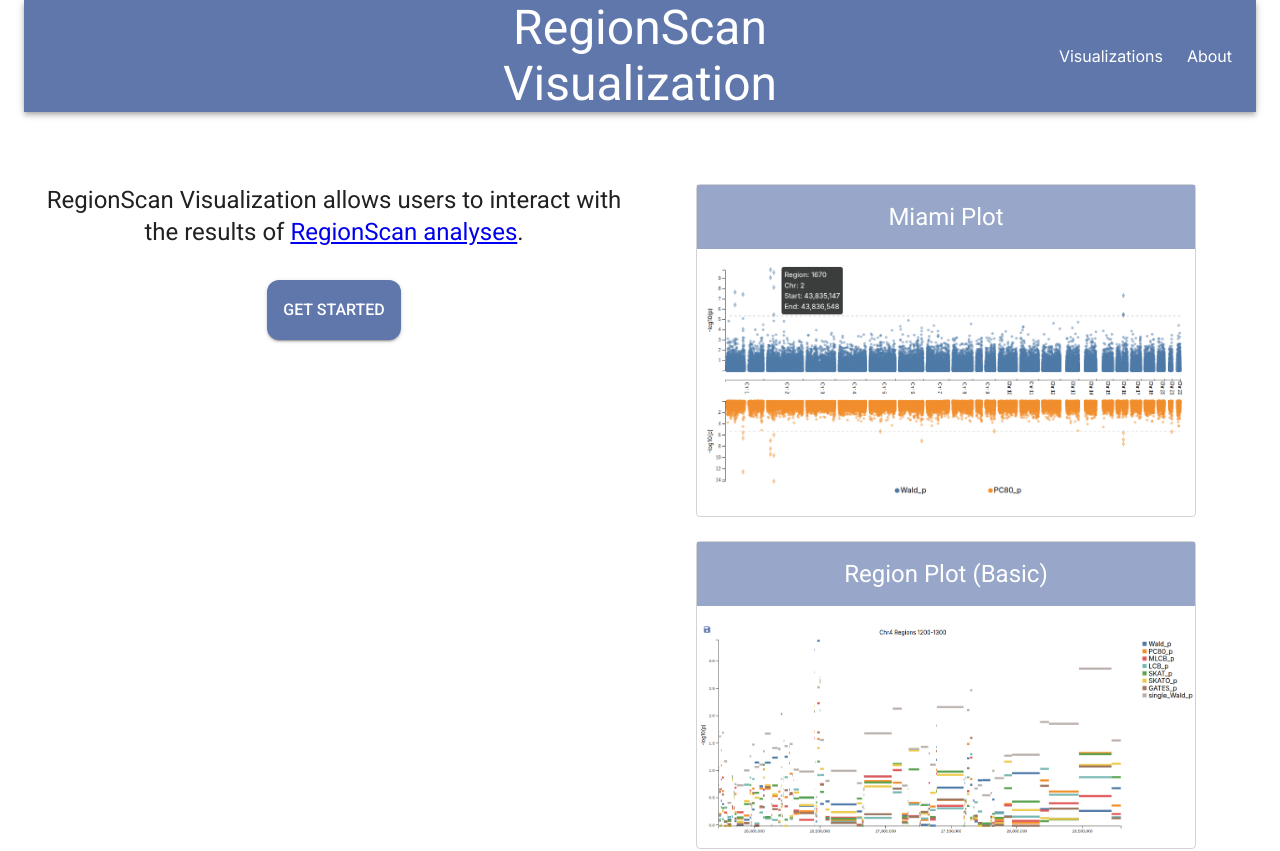
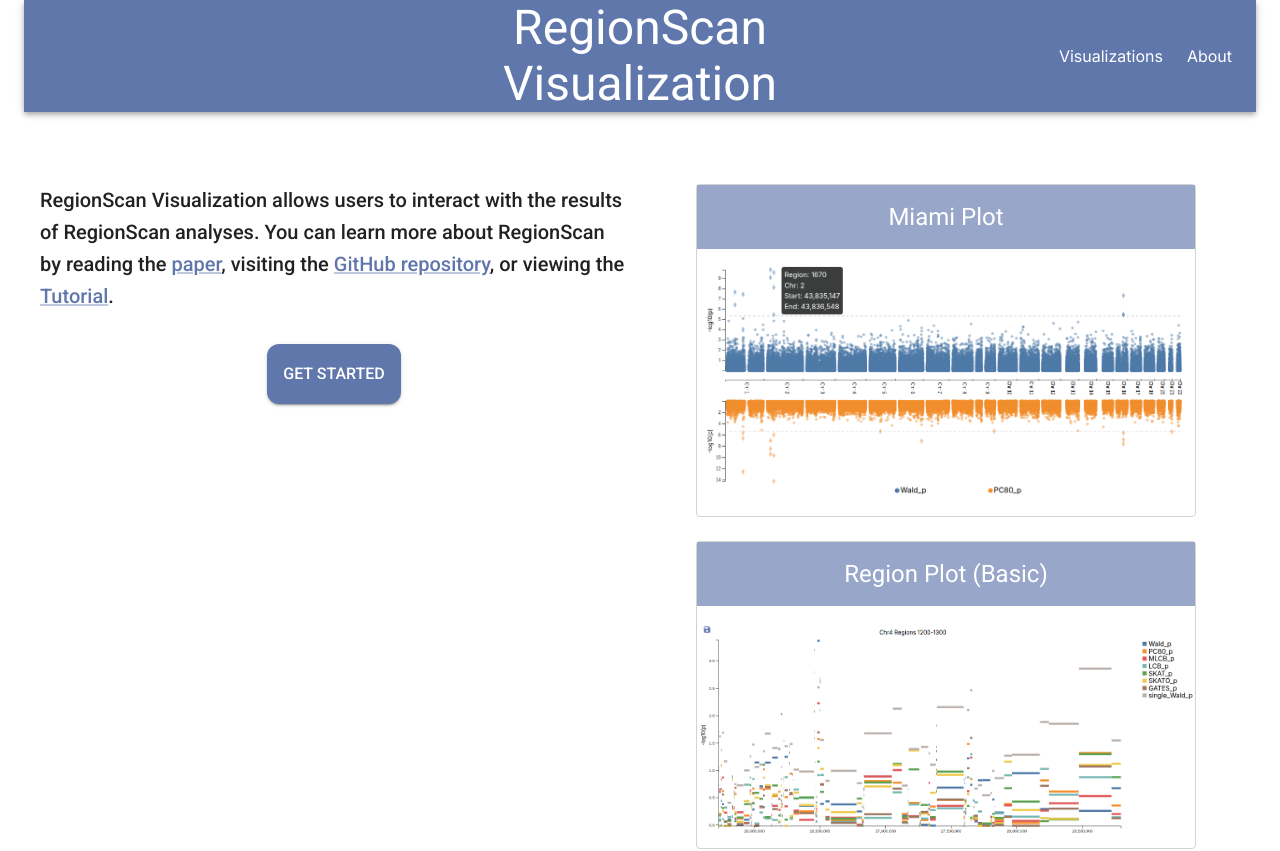
Before and after one commit to BullLab-Lunenfeld/region-scan-dashboard, a Next.js app in the folder next/region-scan-dashboard/: page / in a window 1280 px wide. Shown: the top 851 px of the page. Built offline with nearby package versions, Linux system fonts and the light colour scheme; what @mui/material-nextjs would draw is missing.

Commit message:
add links

```diff
--- a/next/region-scan-dashboard/src/app/page.tsx
+++ b/next/region-scan-dashboard/src/app/page.tsx
@@ -1,9 +1,14 @@
 "use client";
 
 import React from "react";
-import { Button, Grid2 as Grid, lighten, Typography } from "@mui/material";
+import {
+  Button,
+  Grid2 as Grid,
+  lighten,
+  Typography,
+  Link as MuiLink,
+} from "@mui/material";
 import { useRouter } from "next/navigation";
-import Link from "next/link";
 import Image, { StaticImageData } from "next/image";
 
 import miamiPlot from "../../public/miami-plot.png";
@@ -52,16 +57,34 @@ const LandingPage: React.FC = () => {
         spacing={4}
         size={{ xs: 12, md: 6 }}
       >
-        <Typography textAlign="center" variant="h5">
-          RegionScan Visualization allows users to interact with the results of{" "}
-          <Link
-            target="_blank"
-            href="https://academic.oup.com/bioinformaticsadvances/article/5/1/vbaf052/8075147?login=false"
-          >
-            RegionScan analyses
-          </Link>
-          .
-        </Typography>
+        <Grid>
+          <Typography variant="h6">
+            RegionScan Visualization allows users to interact with the results
+            of RegionScan analyses. You can learn more about RegionScan by
+            reading the{" "}
+            <MuiLink
+              target="_blank"
+              href="https://academic.oup.com/bioinformaticsadvances/article/5/1/vbaf052/8075147?login=false"
+            >
+              paper
+            </MuiLink>
+            , visiting the{" "}
+            <MuiLink
+              target="_blank"
+              href="https://github.com/brossardMyriam/RegionScan"
+            >
+              GitHub repository
+            </MuiLink>
+            , or viewing the{" "}
+            <MuiLink
+              target="_blank"
+              href="https://github.com/brossardMyriam/RegionScan/blob/main/vignettes/RegionScan.pdf"
+            >
+              Tutorial
+            </MuiLink>
+            .
+          </Typography>
+        </Grid>
         <Grid textAlign="center">
           <Button
             onClick={() => router.push("/visualization")}
```
